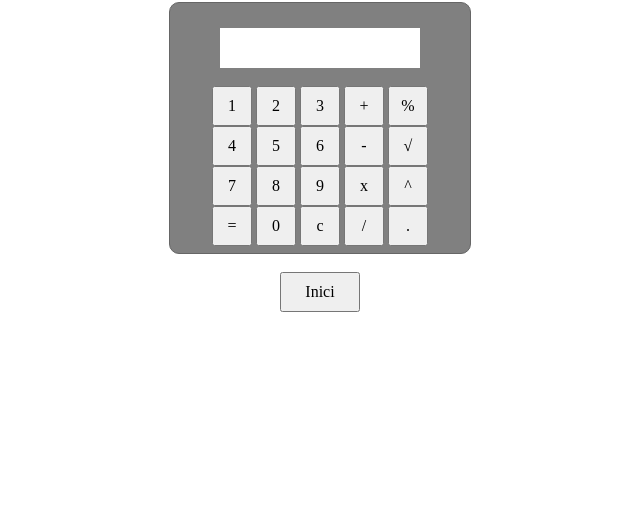
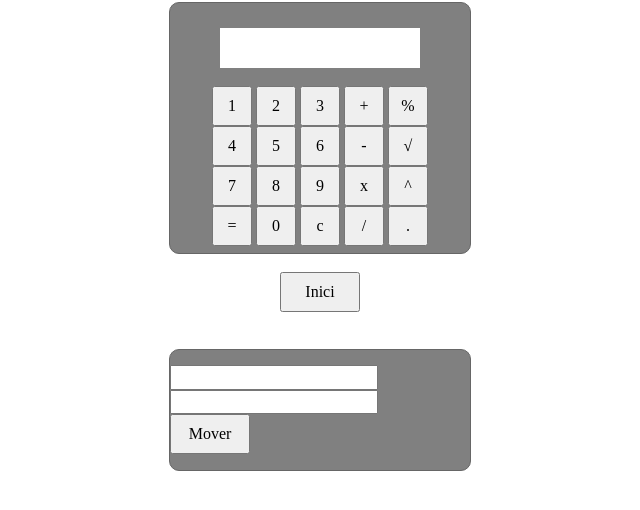
Before and after one commit to Lucas-lv/Calculadora, a plain HTML site: page html/calculadoraCient.html in a window 1280 px wide. Shown: the part 78-588 px from the top of the page, without its empty margins (320-960 px from the left). Drawn offline with nearby package versions, Linux system fonts and the light colour scheme.

Commit message:
codi de calculadora cientifica

```diff
--- a/CSS/styles1.css
+++ b/CSS/styles1.css
@@ -326,7 +326,16 @@ form {
   height: 250px;
 }
 
-button#inici {
+.coordenadas{
+  background-color: turquoise;
+  margin: 0 auto;
+  border-radius: 10px;
+  border: 1px solid #666666;
+  width: 300px;
+  height: 120px;
+}
+
+.pagina {
   width: 80px;
   height: 40px;
 }
--- a/CSS/styles2.css
+++ b/CSS/styles2.css
@@ -327,7 +327,16 @@ form {
   height: 250px;
 }
 
-button#inici {
+.coordenadas{
+  background-color: gray;
+  margin: 0 auto;
+  border-radius: 10px;
+  border: 1px solid #666666;
+  width: 300px;
+  height: 120px;
+}
+
+.pagina {
   width: 80px;
   height: 40px;
 }
--- a/html/calculadoraCient.html
+++ b/html/calculadoraCient.html
@@ -8,13 +8,14 @@
   <meta http-equiv="x-ua-compatible" content="ie=edge">
   <meta name="viewport" content="width=device-width, initial-scale=1.0">
   <meta name="keywords" content="html,cheatsheet" />
+  <script src="https://code.jquery.com/jquery-3.5.0.js"></script>
   <link rel="stylesheet" href="../CSS/styles2.css">
   <script src="../js_scripts/script2.js"></script>
 </head>
 
 <body>
   <h1>Calculadora Científica</h1>
-
+<div id="form">
   <form>
     <div>
       <br>
@@ -48,10 +49,19 @@
       <button type="button" onclick="coma()">.</button>
     </div>
   </form>
+</div>
   <br>
   <div>
-    <button type="button" onclick="Inici()" id="inici">Inici</button>
+    <button type="button" onclick="Inici()" class="pagina">Inici</button>
   </div>
+  <br>
+  <br>
+  <form class="coordenadas" action="index.html" method="post">
+    <input type="number" id="x" required>
+    <input type="number" id="y" required>
+    <br>
+    <button type="button" onclick="mover()" class="pagina">Mover</button>
+  </form>
 </body>
 
 </html>
--- a/js_scripts/script2.js
+++ b/js_scripts/script2.js
@@ -160,6 +160,15 @@ function igual() {
   document.getElementById("resultado").innerHTML = numero;
 }
 
+
+function mover() {
+  var x = document.getElementById("x");
+  var y = document.getElementById("y");
+  $("#form").offset({top:sessionStorage.getItem("y"),left:sessionStorage.getItem("x")});
+  sessionStorage.setItem("x", x.value);
+  sessionStorage.setItem("y", y.value);
+}
+
 function Inici() {
   window.location.assign('../index.html');
 }
```
Also changed, not shown: html/calculadora.html (+7 -4 lines), index.html (+1 -13 lines), js_scripts/script1.js (+8 -0 lines).
